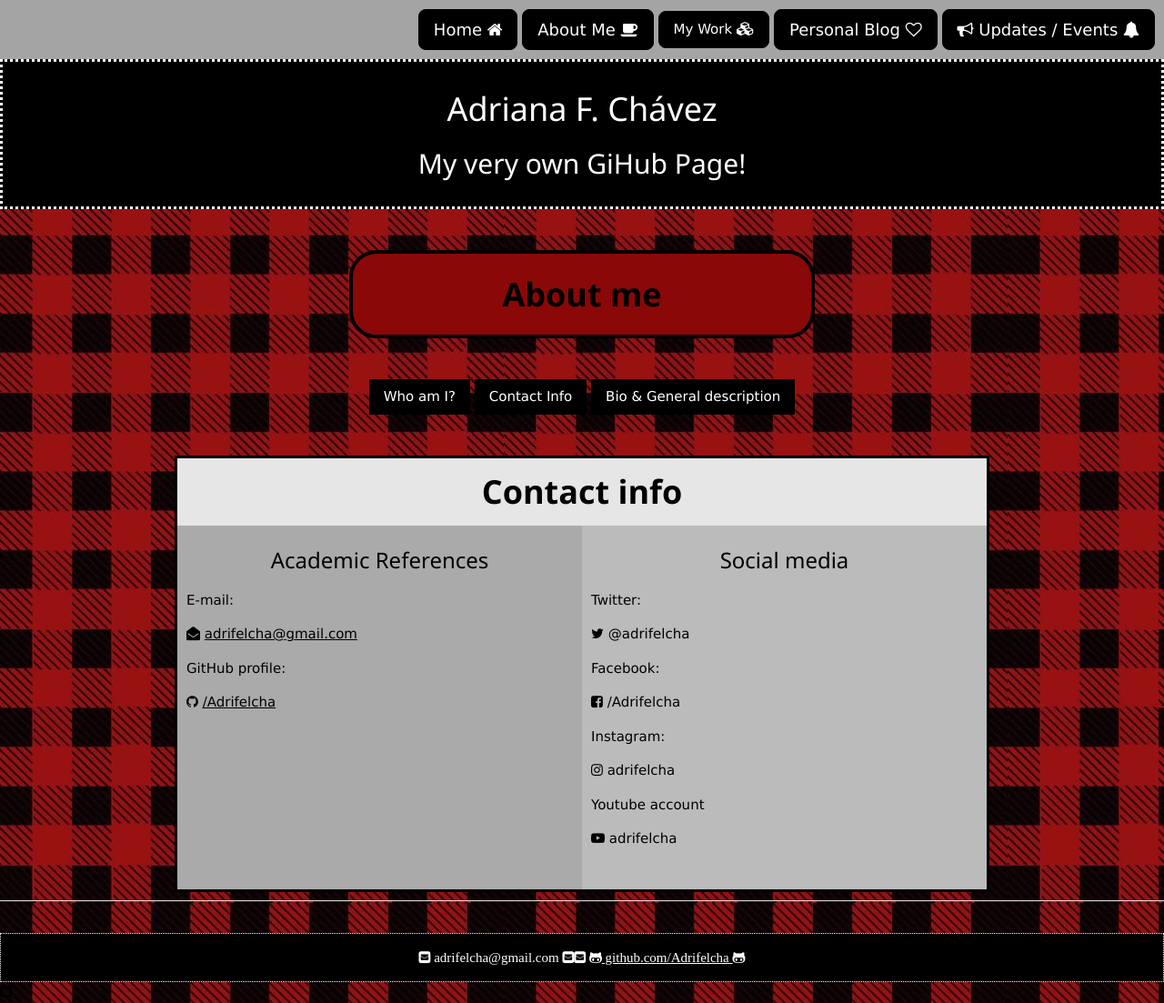
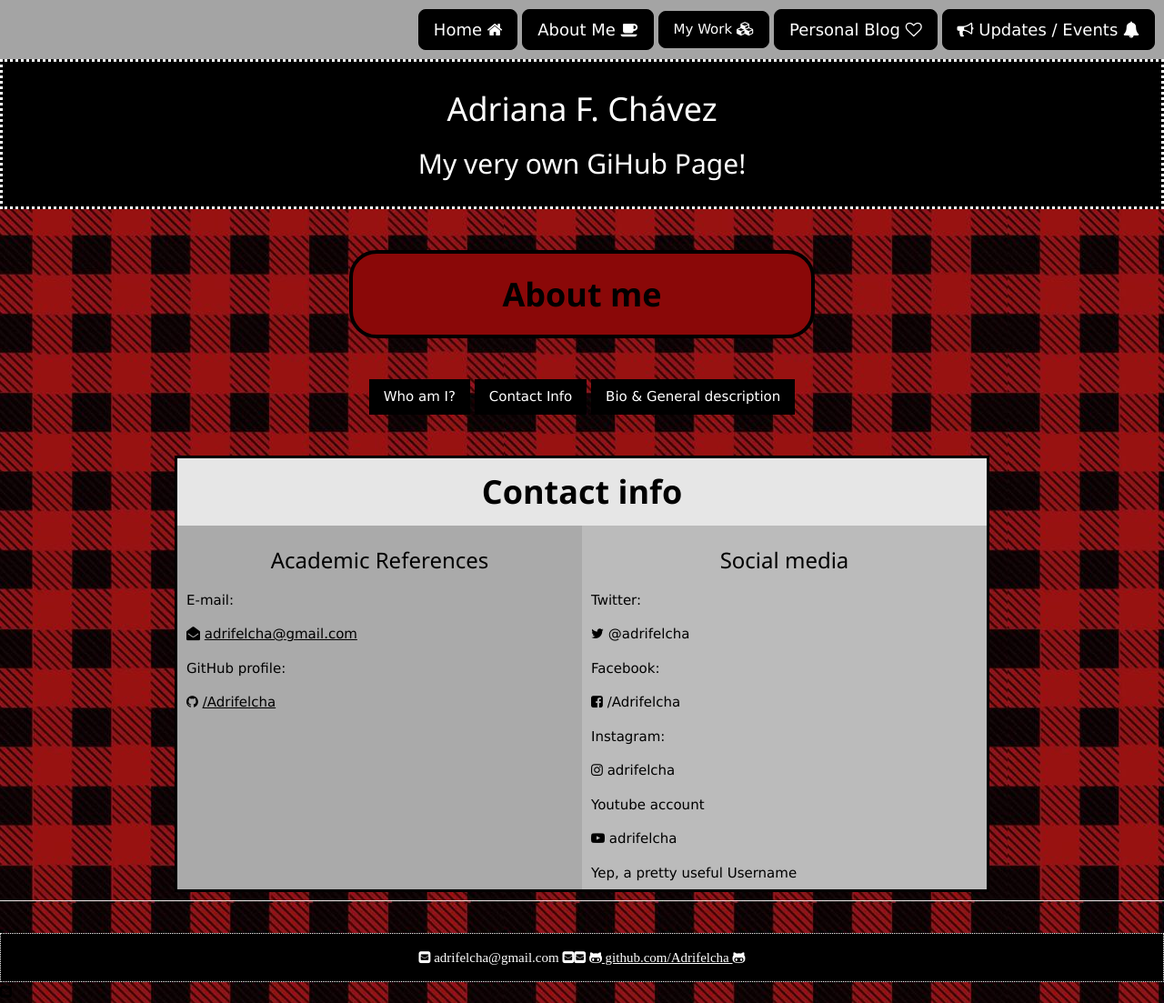
Before and after one commit to Adrifelcha/Adrifelcha-github.io, a Jekyll site: the page built from about/contact.html, in a window 1280 px wide. Shown: the whole page at 91% size. Built offline with Jekyll 4.4.1, drawn with Linux system fonts in a browser that asks for light colours.

Commit message:
Update contact.html

```diff
--- a/about/contact.html
+++ b/about/contact.html
@@ -41,6 +41,8 @@ title: About me
 				<i class="fa fa-instagram" aria-hidden="true"></i> adrifelcha
 				<p>Youtube account</p>
 				<i class="fa fa-youtube-play" aria-hidden="true"></i> adrifelcha
+
+				<right><p>Yep, a pretty useful Username</p></right>
   			</div>
 		</div>
 
```
